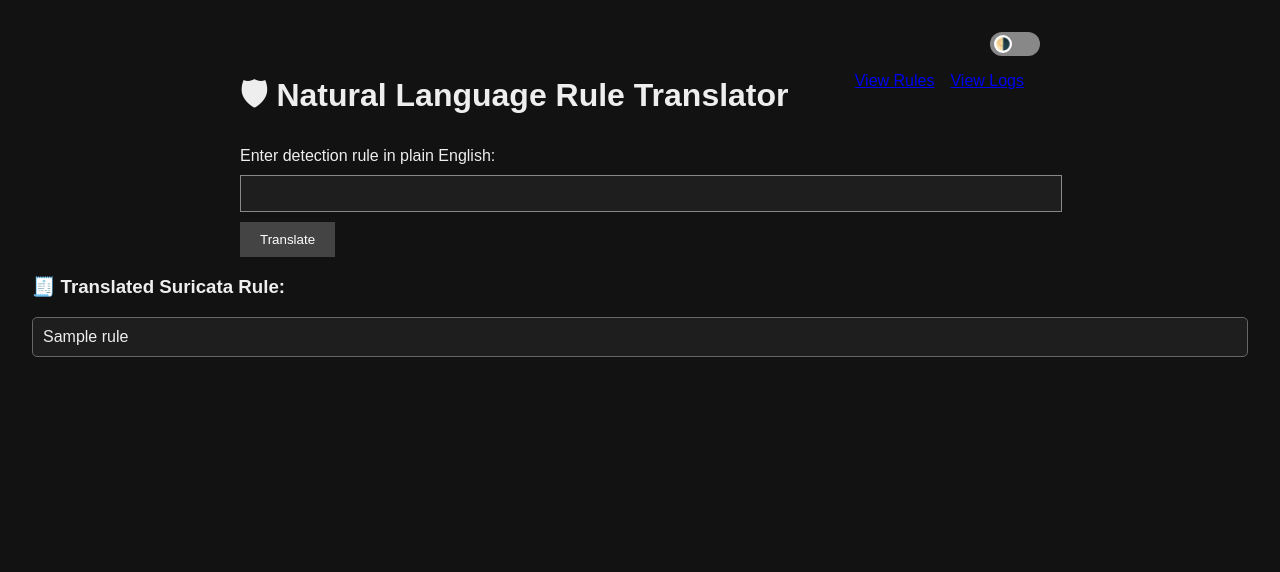
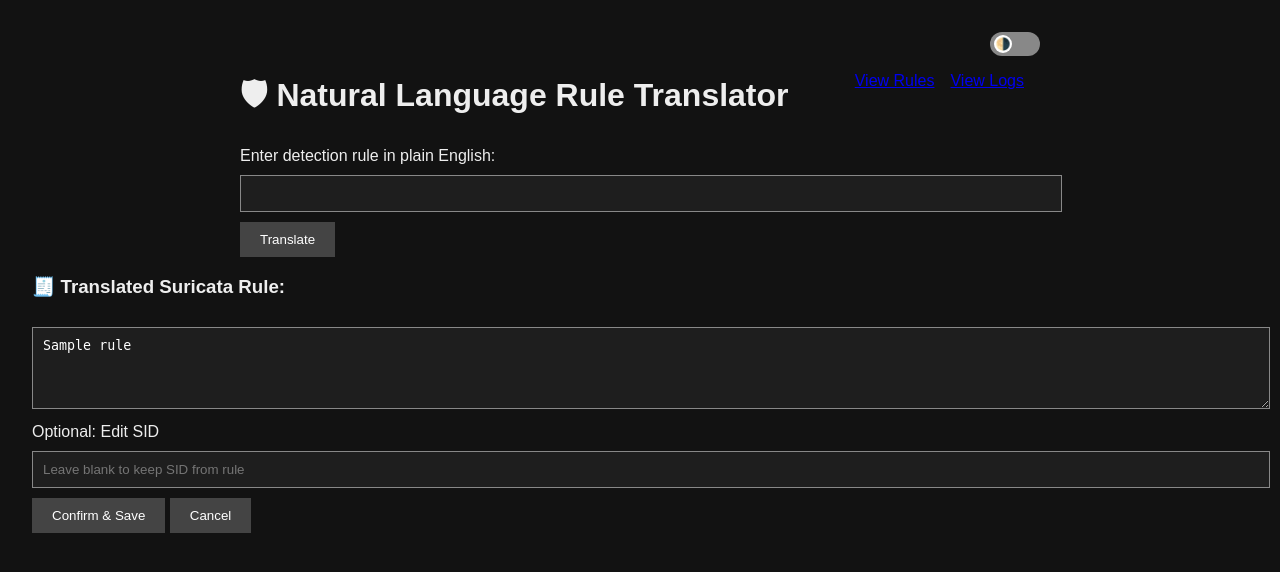
Before and after one commit to grantTM/suricata-nl-gui, a Flask app: template app/templates/index.html in a window 1280 px wide. Shown: the top 572 px of the page. Run offline with Flask 3, Linux system fonts and the light colour scheme; the template is opened without the code that fills it: most values are stand-ins (such as "Sample title", 1, 10 or a date in 2020).

Commit message:
Updating index.html & app.py to allow users to review Suricata rules and modify SIDs

```diff
--- a/app/app.py
+++ b/app/app.py
@@ -82,12 +82,33 @@
 
         if rule:
             generated_rule = rule
-            if "duplicate" not in rule.lower():  # crude check, refine later
-                save_rule_to_file(rule)
         else:
             alert = "⚠️ Could not translate input."
 
     return render_template("index.html", rule=generated_rule, alert=alert)
+
+@app.route("/confirm_rule", methods=["POST"])
+def confirm_rule():
+    action = request.form.get("action")
+    if action == "cancel":
+        return render_template("index.html", alert="Rule creation canceled.")
+
+    raw_rule = request.form.get("confirmed_rule")
+    sid_override = request.form.get("sid_override")
+
+    if sid_override:
+        try:
+            sid = int(sid_override)
+            # Replace existing SID in rule with the new one
+            raw_rule = re.sub(r"sid:\d+;", f"sid:{sid};", raw_rule)
+        except ValueError:
+            return render_template("index.html", rule=raw_rule, alert="Invalid SID format.")
+
+    try:
+        save_rule_to_file(raw_rule)
+        return render_template("index.html", alert="Rule saved successfully.")
+    except Exception as e:
+        return render_template("index.html", rule=raw_rule, alert=f"Failed to save rule: {e}")
 
 @app.route("/logs")
 def view_logs():
--- a/app/templates/index.html
+++ b/app/templates/index.html
@@ -140,7 +140,15 @@
 
     {% if rule %}
         <h3>🧾 Translated Suricata Rule:</h3>
-        <div class="result">{{ rule }}</div>
+        <form method="POST" action="/confirm_rule">
+            <textarea name="confirmed rule" rows="4">{{ rule }}</textarea>
+
+            <label for="sid_override">Optional: Edit SID</label>
+            <input type="text" name="sid_override" placeholder="Leave blank to keep SID from rule">
+
+            <button type="submit" name="action" value="confirm">Confirm & Save</button>
+            <button type="submit" name="action" value="cancel">Cancel</button>
+        </form>
     {% endif %}
 </body>
 </html>
```
